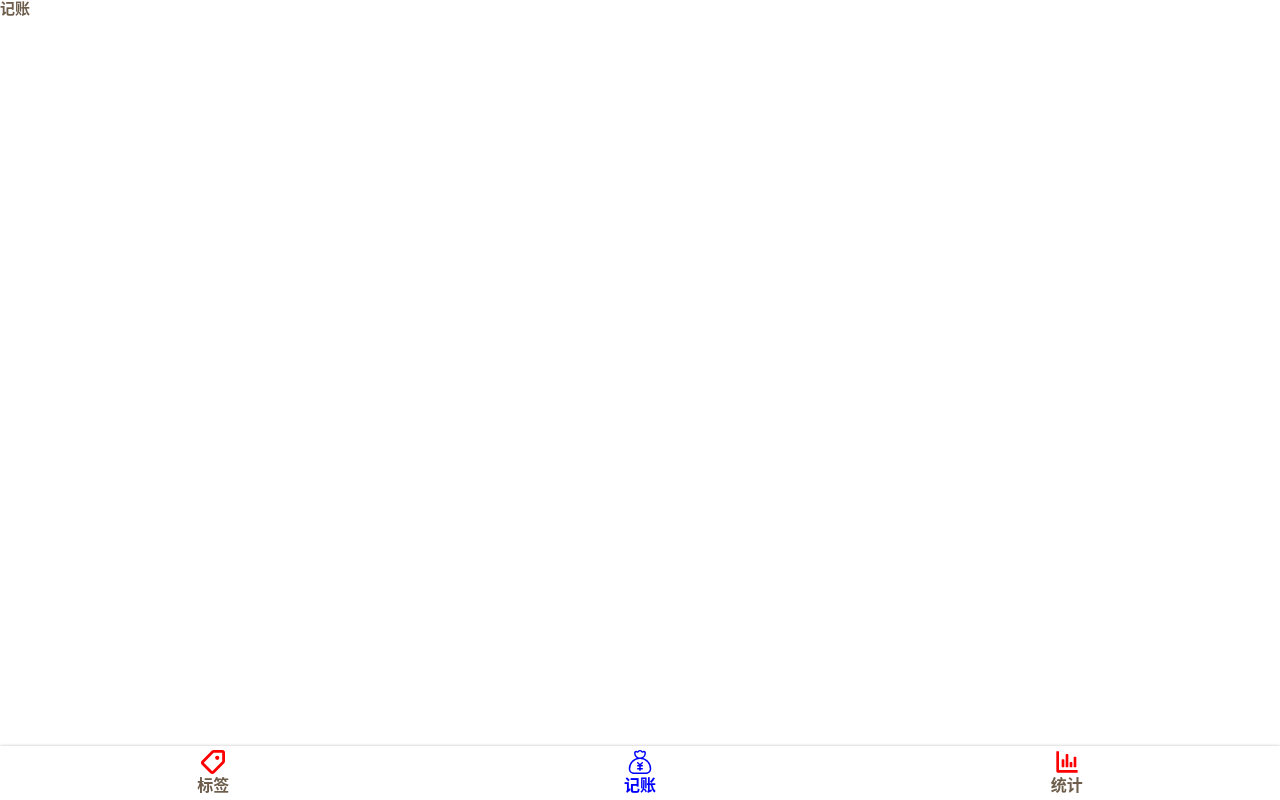
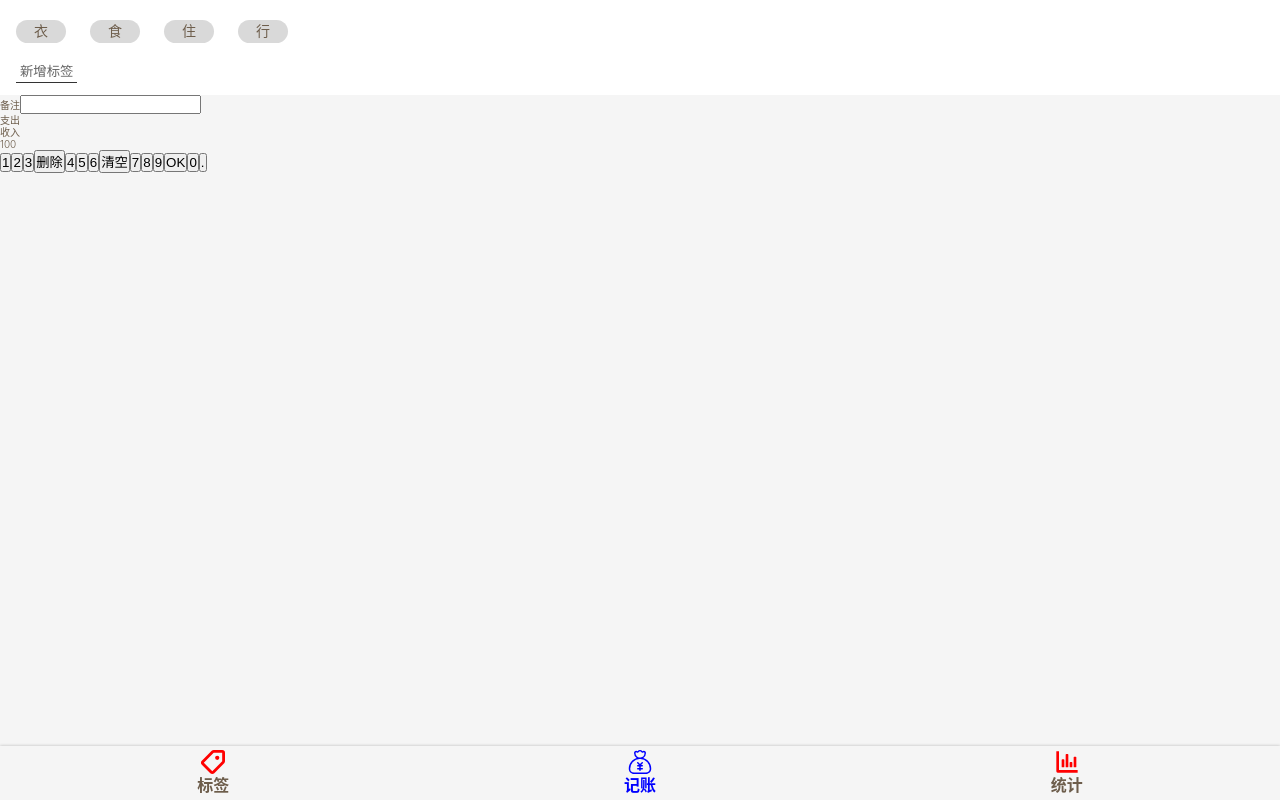
Before and after one commit to lightbuild/light-acount-react, a React (Create React App) app: page /money in a window 1280 px wide. Built offline with nearby package versions, Linux system fonts and the light colour scheme.

Commit message:
完成Money组件的TagSection UI

```diff
--- a/src/App.tsx
+++ b/src/App.tsx
@@ -2,6 +2,7 @@
 
 import React from 'react';
 import Navigation from './routes/navigation/navigation.components';
+import Money from './routes/money/Money';
 
 const App =() =>{
   return(
@@ -22,9 +23,7 @@
 function Tags(){
   return <h2>标签</h2>
 }
-function Money(){
-  return <h2>记账</h2>
-}
+
 function Statistics(){
   return <h2>统计</h2>
 }
--- a/src/index.scss
+++ b/src/index.scss
@@ -39,6 +39,7 @@
   line-height:1.2;
 
   min-height:100vh;
+  background:#f5f5f5;
 }
 
 ul,ol{
--- /dev/null
+++ b/src/routes/money/Money.tsx
@@ -0,0 +1,86 @@
+import React, {Fragment} from 'react';
+import styled from 'styled-components';
+
+
+const TagsSection = styled.section`
+  background: #ffffff;
+  padding: 1.2rem 1.6rem;
+
+  > ol {
+    margin: 0 -12px;
+
+    > li {
+      background: #d9d9d9;
+      border-radius: 1.8rem;
+      display: inline-block;
+      padding: .3rem 1.8rem;
+      font-size: 1.4rem;
+      margin: .8rem 1.2rem;
+    }
+  }
+
+  > button {
+    background: none;
+    border: none;
+    padding: .2rem .4rem;
+    border-bottom: 1px solid #333;
+    color: #666;
+    margin-top: .8rem;
+  }
+`;
+const NotesSection = styled.section`
+
+`;
+const CategorySection = styled.section``;
+const NumberPadSection = styled.section``;
+
+function Money() {
+  return (
+    <Fragment>
+      <TagsSection>
+        <ol>
+          <li>衣</li>
+          <li>食</li>
+          <li>住</li>
+          <li>行</li>
+        </ol>
+        <button>新增标签</button>
+      </TagsSection>
+      <NotesSection>
+        <label>
+          <span>备注</span>
+          <input type="text"/>
+        </label>
+      </NotesSection>
+      <CategorySection>
+        <ul>
+          <li>支出</li>
+          <li>收入</li>
+        </ul>
+      </CategorySection>
+      <NumberPadSection>
+        <div>
+          100
+        </div>
+        <div>
+          <button>1</button>
+          <button>2</button>
+          <button>3</button>
+          <button>删除</button>
+          <button>4</button>
+          <button>5</button>
+          <button>6</button>
+          <button>清空</button>
+          <button>7</button>
+          <button>8</button>
+          <button>9</button>
+          <button>OK</button>
+          <button>0</button>
+          <button>.</button>
+        </div>
+      </NumberPadSection>
+    </Fragment>
+  );
+}
+
+export default Money;
--- a/src/routes/navigation/navigation.styles.tsx
+++ b/src/routes/navigation/navigation.styles.tsx
@@ -1,5 +1,4 @@
 import styled from 'styled-components';
-import { Link } from 'react-router-dom';
 
 export const Wrapper = styled.div`
   min-height:100vh;
```
